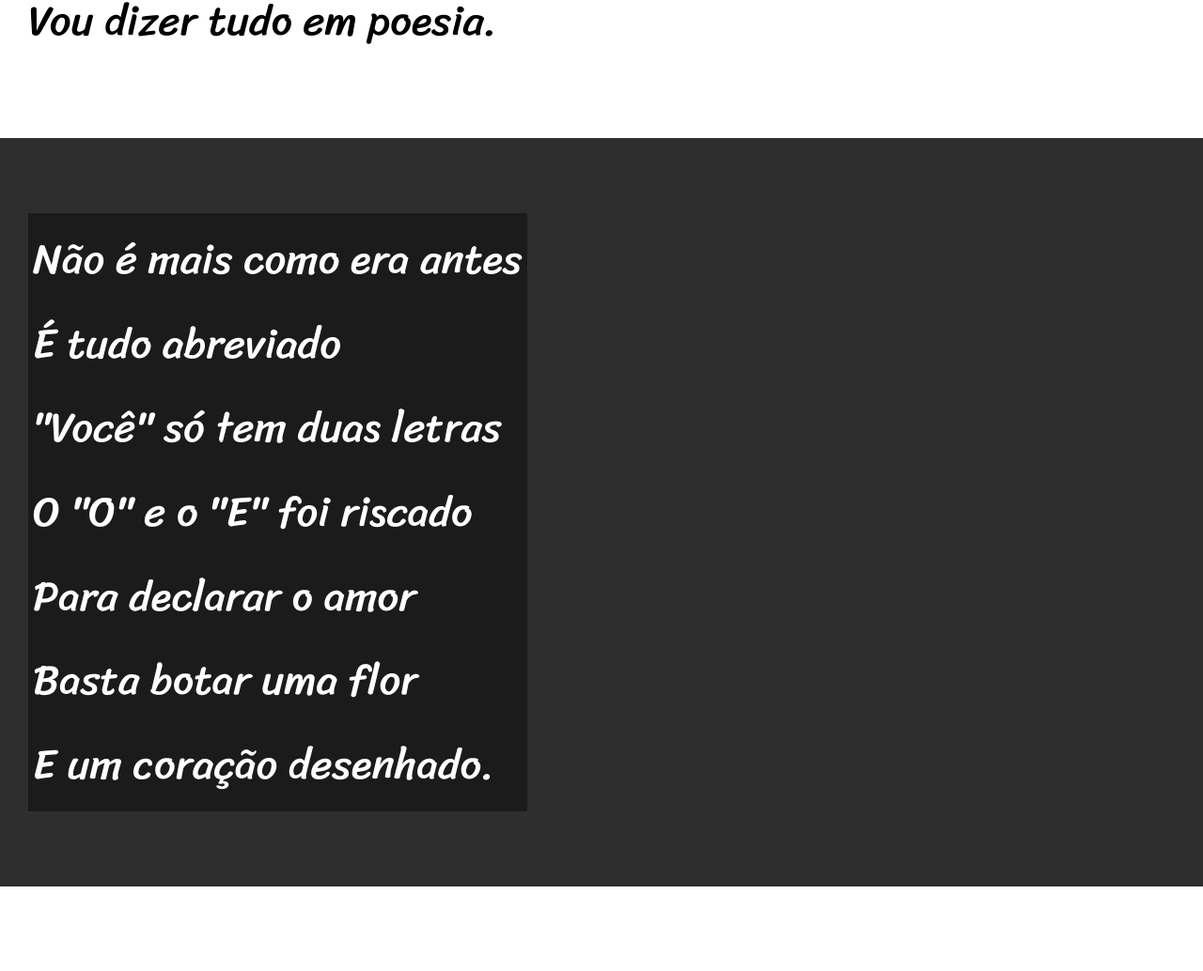
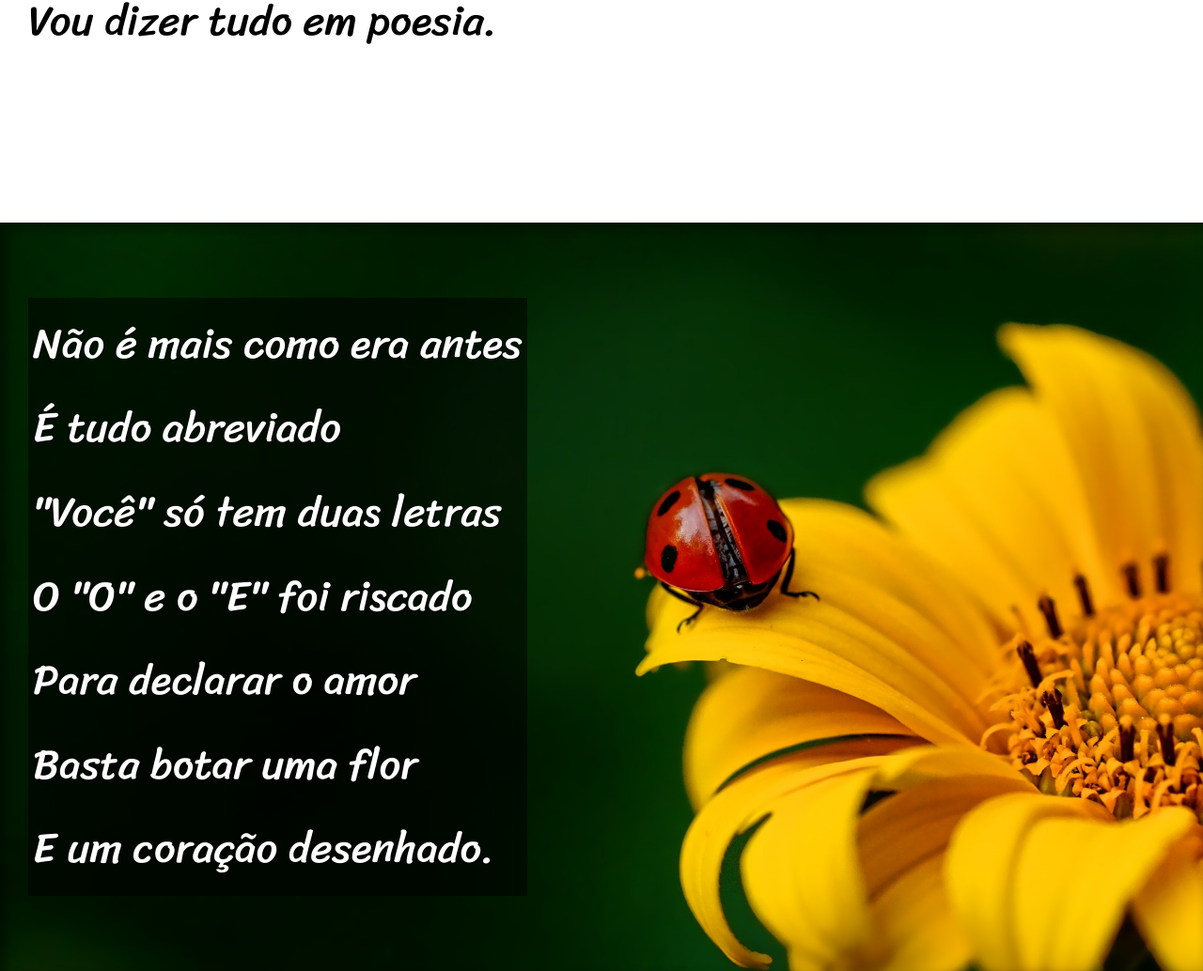
Before and after one commit to henrique-brendo/HTML-CSS, a plain HTML site: page desafios/desafio12/index.html in a window 1280 px wide. Shown: the part 900-1934 px from the top of the page at 94% size. Drawn offline with Linux system fonts and the light colour scheme.

Commit message:
atualização

```diff
--- a/desafios/desafio12/estilo/style.css
+++ b/desafios/desafio12/estilo/style.css
@@ -56,6 +56,10 @@ section {
     font-size: 3.5vw;
 }
 
+section > p {
+    padding-bottom: 2em;
+}
+
 section.normal {
     background-color: white;
     color: black;
@@ -65,12 +69,26 @@ section.normal {
 section.imagem {
     background-color: rgb(46, 46, 46);
     color: white;
+    box-shadow: inset 6px 6px 13px 0px rgba(0, 0, 0, 0.473);
+    background-size: cover;
+    background-attachment: fixed;
+}
+
+section#img01 {
+    background-image: url('../imagens/background001.jpg');
+    background-position: right center;
+
+}
+section#img02 {
+    background-image: url('../imagens/background002.jpg');
+
 }
 
 section.imagem > p {
     display: inline-block;
     padding: 5px;
-    background-color: rgba(0, 0, 0, 0.404);
+    background-color: rgba(0, 0, 0, 0.534);
+    text-shadow: 1px 1px 0px black;
 }
 
 footer {
--- a/desafios/desafio12/index.html
+++ b/desafios/desafio12/index.html
@@ -24,7 +24,7 @@
         </p>
     </section>
 
-    <section class="imagem">
+    <section class="imagem" id="img01">
         <p>
             Não é mais como era antes<br>
             É tudo abreviado<br>
@@ -58,7 +58,7 @@
         </p>
     </section>
 
-    <section class="imagem">
+    <section class="imagem" id="img02">
         <p>
             Tenho saudade das cartas <br>
             Escritas com a própria mão <br>
```
